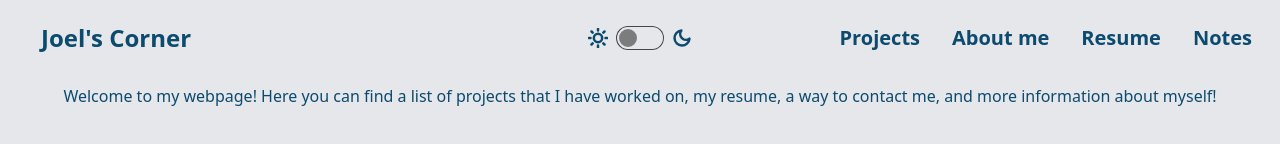
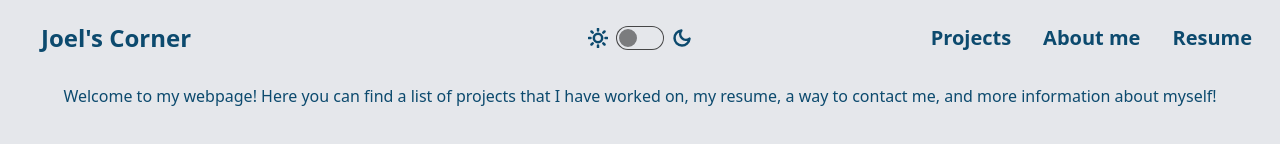
Before and after one commit to Neeblue/joels-corner, a React (Vite) app: page / in a window 1280 px wide. Shown: the top 144 px of the page. Built offline with nearby package versions, Linux system fonts and the light colour scheme.

Commit message:
Removed notes from navbar

```diff
--- a/src/components/Navbar.tsx
+++ b/src/components/Navbar.tsx
@@ -38,7 +38,6 @@ export default function Navbar() {
                         <li><Link className="text-lg" onClick={closeDropdown} to="/projects">Projects</Link></li>
                         <li><Link className="text-lg" onClick={closeDropdown} to="/about">About me</Link></li>
                         <li><Link className="text-lg" onClick={closeDropdown} to="/resume">Resume</Link></li>
-                        <li><Link className="text-lg" onClick={closeDropdown} to="/notes">Notes</Link></li>
                     </ul>
                 </div>
                 <a href="/" className="btn btn-ghost text-2xl font-bold text-primary gap-4 z-0">
@@ -62,7 +61,6 @@ export default function Navbar() {
                     <li><Link className="text-xl" to="/projects">Projects</Link></li>
                     <li><Link className="text-xl" to="/about">About me</Link></li>
                     <li><Link className="text-xl" to="/resume">Resume</Link></li>
-                    <li><Link className="text-xl" to="/notes">Notes</Link></li>
                 </ul>
             </div>
         </div>
```
